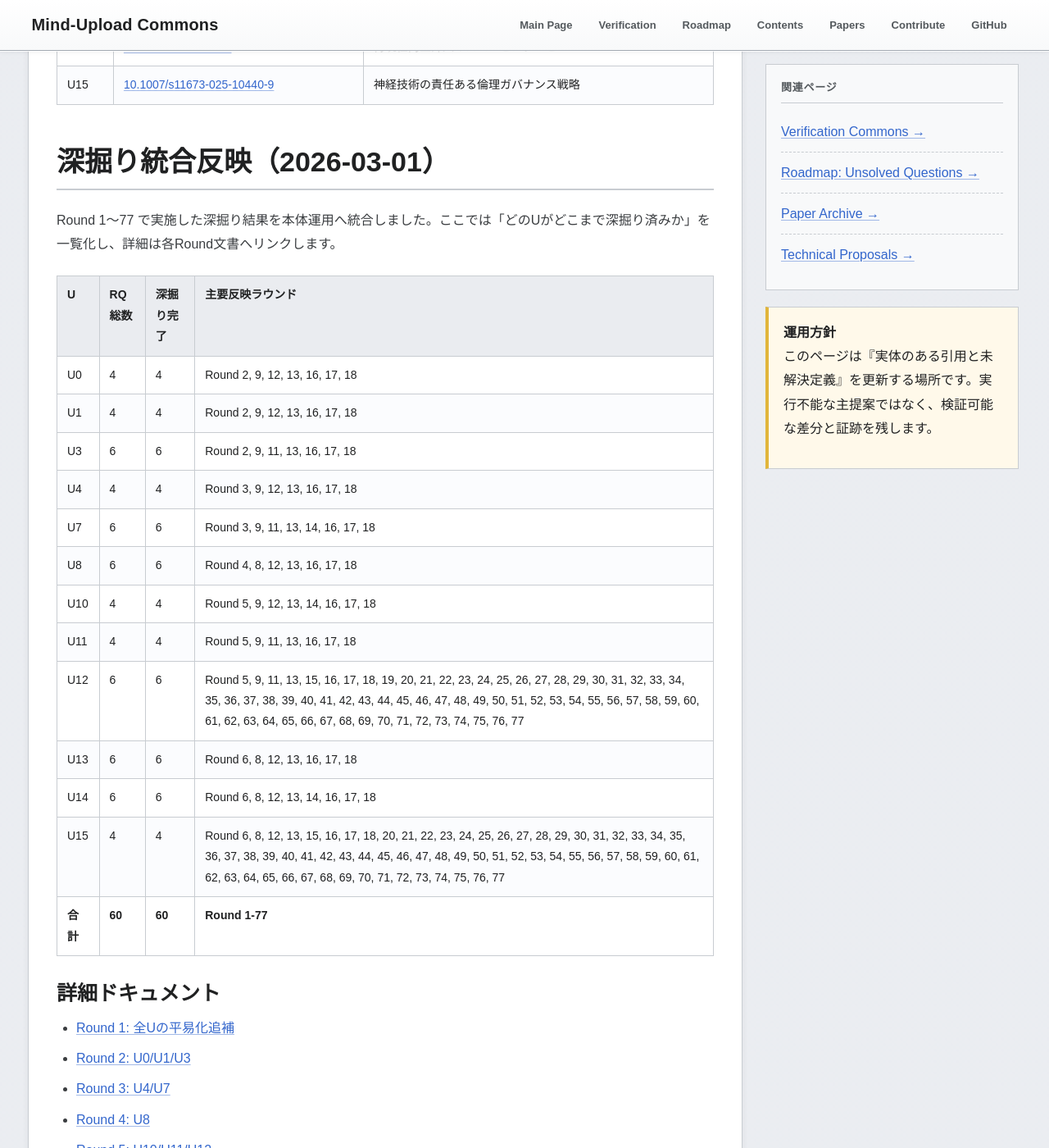
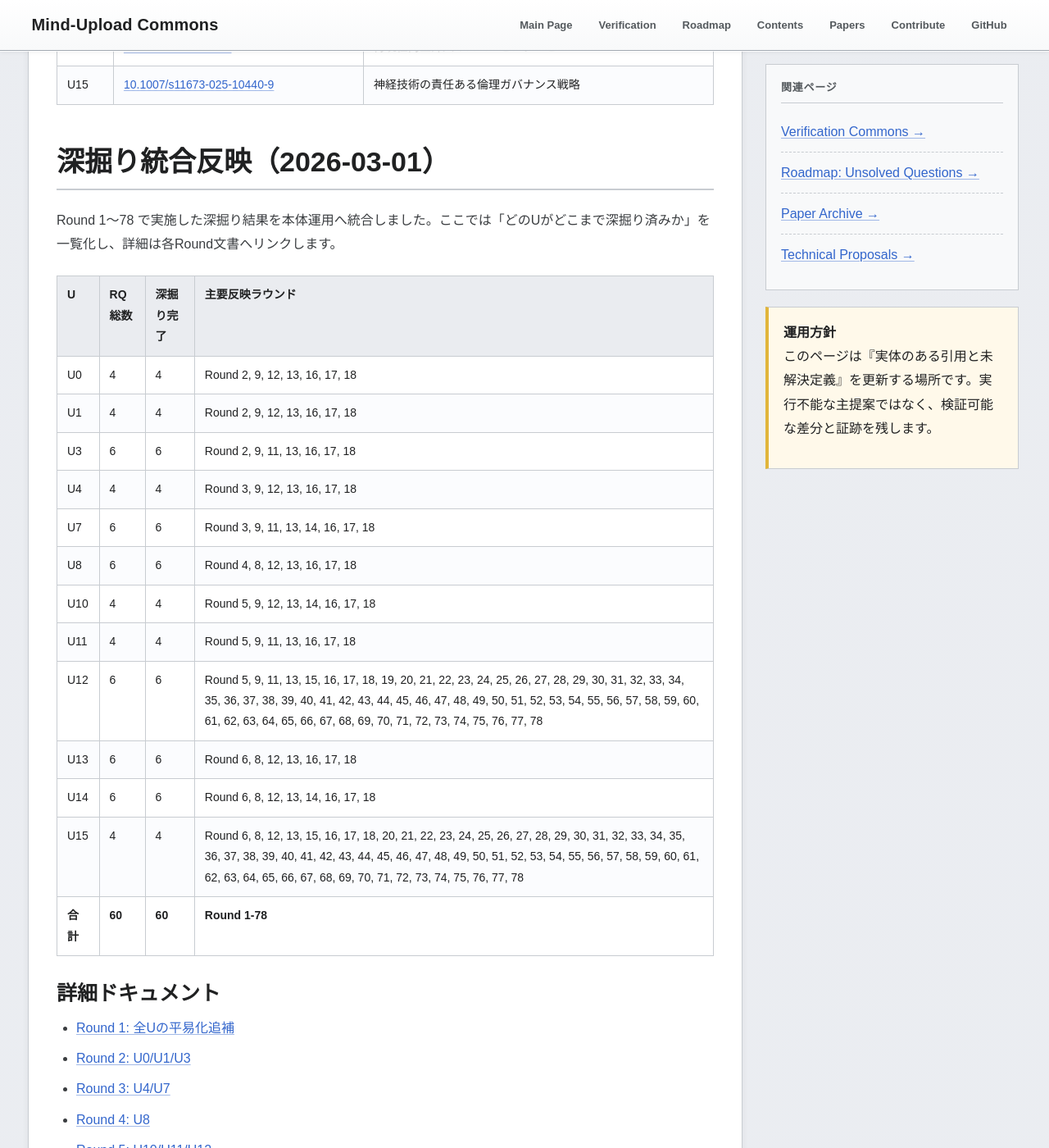
Before and after one commit to yasufumi-nakata/eegflow, a Jekyll site: the page built from research_harvest_50.md, in a window 1280 px wide and 1400 px high, scrolled down 6243 px. Shown: the whole window at 82% size. Built offline with Jekyll 4.4.1, drawn with Linux system fonts in a browser that asks for light colours; some of the changed text lies outside the part shown.

Commit message:
Add Round 78 resume update ledger and watch relink gate

```diff
--- a/research_harvest_50.md
+++ b/research_harvest_50.md
@@ -156,7 +156,7 @@
 <section class="section" id="deepening-integration-20260301">
 <h2 class="section-title">深掘り統合反映（2026-03-01）</h2>
 <p>
-Round 1〜77 で実施した深掘り結果を本体運用へ統合しました。ここでは「どのUがどこまで深掘り済みか」を一覧化し、詳細は各Round文書へリンクします。
+Round 1〜78 で実施した深掘り結果を本体運用へ統合しました。ここでは「どのUがどこまで深掘り済みか」を一覧化し、詳細は各Round文書へリンクします。
 </p>
 <table class="data-table">
 <thead><tr><th>U</th><th>RQ総数</th><th>深掘り完了</th><th>主要反映ラウンド</th></tr></thead><tbody>
@@ -168,11 +168,11 @@
 <tr><td>U8</td><td>6</td><td>6</td><td>Round 4, 8, 12, 13, 16, 17, 18</td></tr>
 <tr><td>U10</td><td>4</td><td>4</td><td>Round 5, 9, 12, 13, 14, 16, 17, 18</td></tr>
 <tr><td>U11</td><td>4</td><td>4</td><td>Round 5, 9, 11, 13, 16, 17, 18</td></tr>
-<tr><td>U12</td><td>6</td><td>6</td><td>Round 5, 9, 11, 13, 15, 16, 17, 18, 19, 20, 21, 22, 23, 24, 25, 26, 27, 28, 29, 30, 31, 32, 33, 34, 35, 36, 37, 38, 39, 40, 41, 42, 43, 44, 45, 46, 47, 48, 49, 50, 51, 52, 53, 54, 55, 56, 57, 58, 59, 60, 61, 62, 63, 64, 65, 66, 67, 68, 69, 70, 71, 72, 73, 74, 75, 76, 77</td></tr>
+<tr><td>U12</td><td>6</td><td>6</td><td>Round 5, 9, 11, 13, 15, 16, 17, 18, 19, 20, 21, 22, 23, 24, 25, 26, 27, 28, 29, 30, 31, 32, 33, 34, 35, 36, 37, 38, 39, 40, 41, 42, 43, 44, 45, 46, 47, 48, 49, 50, 51, 52, 53, 54, 55, 56, 57, 58, 59, 60, 61, 62, 63, 64, 65, 66, 67, 68, 69, 70, 71, 72, 73, 74, 75, 76, 77, 78</td></tr>
 <tr><td>U13</td><td>6</td><td>6</td><td>Round 6, 8, 12, 13, 16, 17, 18</td></tr>
 <tr><td>U14</td><td>6</td><td>6</td><td>Round 6, 8, 12, 13, 14, 16, 17, 18</td></tr>
-<tr><td>U15</td><td>4</td><td>4</td><td>Round 6, 8, 12, 13, 15, 16, 17, 18, 20, 21, 22, 23, 24, 25, 26, 27, 28, 29, 30, 31, 32, 33, 34, 35, 36, 37, 38, 39, 40, 41, 42, 43, 44, 45, 46, 47, 48, 49, 50, 51, 52, 53, 54, 55, 56, 57, 58, 59, 60, 61, 62, 63, 64, 65, 66, 67, 68, 69, 70, 71, 72, 73, 74, 75, 76, 77</td></tr>
-<tr><td><strong>合計</strong></td><td><strong>60</strong></td><td><strong>60</strong></td><td><strong>Round 1-77</strong></td></tr>
+<tr><td>U15</td><td>4</td><td>4</td><td>Round 6, 8, 12, 13, 15, 16, 17, 18, 20, 21, 22, 23, 24, 25, 26, 27, 28, 29, 30, 31, 32, 33, 34, 35, 36, 37, 38, 39, 40, 41, 42, 43, 44, 45, 46, 47, 48, 49, 50, 51, 52, 53, 54, 55, 56, 57, 58, 59, 60, 61, 62, 63, 64, 65, 66, 67, 68, 69, 70, 71, 72, 73, 74, 75, 76, 77, 78</td></tr>
+<tr><td><strong>合計</strong></td><td><strong>60</strong></td><td><strong>60</strong></td><td><strong>Round 1-78</strong></td></tr>
 </tbody></table>
 
 <h3>詳細ドキュメント</h3>
@@ -254,6 +254,7 @@
 <li><a href="research_deepening_round75_2026-03-01.html">Round 75: 再同期実行台帳と再同期監視ゲート固定</a></li>
 <li><a href="research_deepening_round76_2026-03-01.html">Round 76: 再同期更新台帳と再入監視再起動ゲート固定</a></li>
 <li><a href="research_deepening_round77_2026-03-01.html">Round 77: 監視再起動台帳と再接続再開ゲート固定</a></li>
+<li><a href="research_deepening_round78_2026-03-01.html">Round 78: 再開反映台帳と監視再連結ゲート固定</a></li>
 </ul>
 
 <h3>整合性監査（証跡）</h3>
@@ -715,6 +716,12 @@
 Round 77 の監視再起動台帳と再接続再開ゲート固定は
 <a href="automation/rq_regulation_reentry_watch_restart_ledger_round77_2026-03-01.csv" target="_blank">rq_regulation_reentry_watch_restart_ledger_round77_2026-03-01.csv</a>（問い別監視再起動台帳）と
 <a href="automation/rq_regulation_reentry_reconnect_resume_gate_round77_2026-03-01.csv" target="_blank">rq_regulation_reentry_reconnect_resume_gate_round77_2026-03-01.csv</a>（問い別再接続再開ゲート）
+に記録しています。
+</p>
+<p class="small">
+Round 78 の再開反映台帳と監視再連結ゲート固定は
+<a href="automation/rq_regulation_reconnect_resume_update_ledger_round78_2026-03-01.csv" target="_blank">rq_regulation_reconnect_resume_update_ledger_round78_2026-03-01.csv</a>（問い別再開反映台帳）と
+<a href="automation/rq_regulation_reentry_watch_relink_gate_round78_2026-03-01.csv" target="_blank">rq_regulation_reentry_watch_relink_gate_round78_2026-03-01.csv</a>（問い別監視再連結ゲート）
 に記録しています。
 </p>
 </section>
```
Also changed, not shown: automation/rq_regulation_reconnect_resume_update_ledger_round78_2026-03-01.csv (added, +11 -0 lines), automation/rq_regulation_reentry_watch_relink_gate_round78_2026-03-01.csv (added, +11 -0 lines), research_deepening_continue_guide_2026-03-01.md (+6 -2 lines), research_deepening_round78_2026-03-01.md (added, +64 -0 lines).
